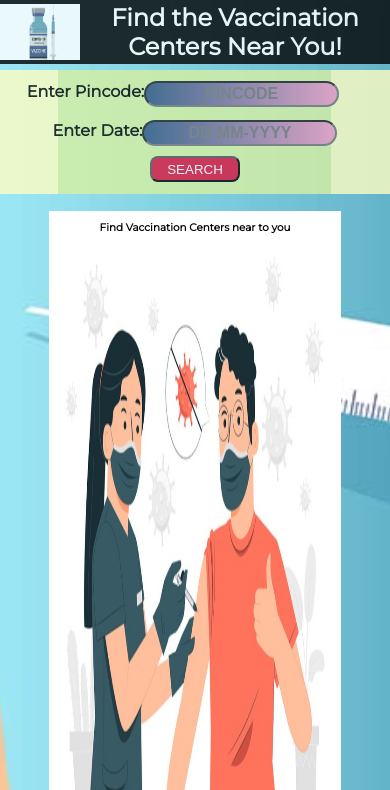
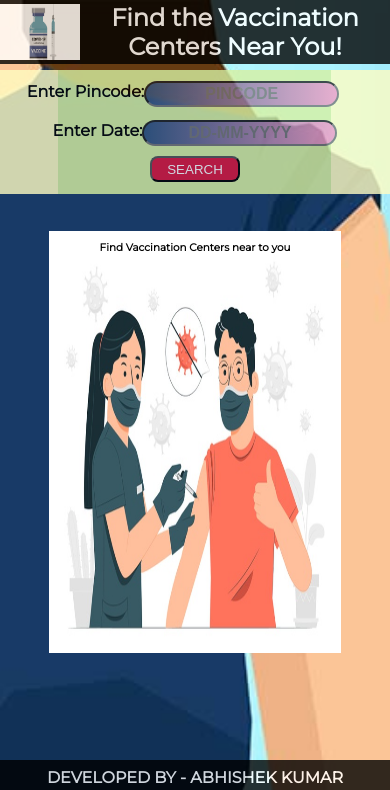
Before and after one commit to imabhi2000/find-vaccination-centers, a plain HTML site: page index.html in a window 390 px wide. Shown: the top 790 px of the page. Drawn offline with Linux system fonts and the light colour scheme.

Commit message:
second commit

```diff
--- a/index.html
+++ b/index.html
@@ -4,9 +4,10 @@
     <meta charset="UTF-8">
     <meta http-equiv="X-UA-Compatible" content="IE=edge">
     <meta name="viewport" content="width=device-width, initial-scale=1.0">
-    <title>Document</title>
+    <title>Vaccination centers</title>
     <link rel="stylesheet" href="style.css">
     <link href="https://fonts.googleapis.com/css2?family=Montserrat&display=swap" rel="stylesheet">
+    <link rel="shortcut icon" type="image/jpg" href="./favicon.png"/>
 </head>
 <body>
     <div class="app">
--- a/style.css
+++ b/style.css
@@ -37,7 +37,7 @@ body{
 
 .nav{
     grid-area: n;
-    /* width: 100vw; */
+
 
 
 }
@@ -241,6 +241,9 @@ i{
       html{
           font-size:50%;
       }
+      .opening img{
+          height: 50vh;
+      }
 
       .mainnav img{
           width:10rem
```
Also changed, not shown: favicon.png (added).
